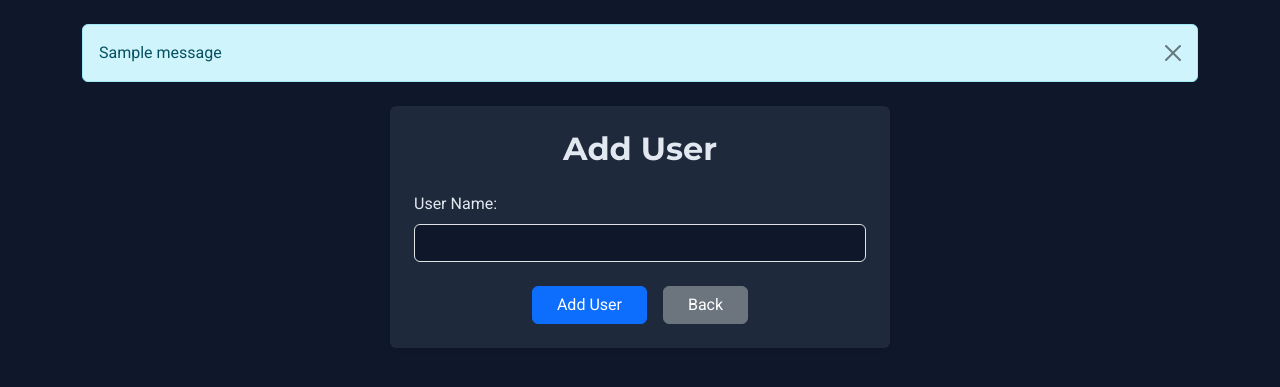
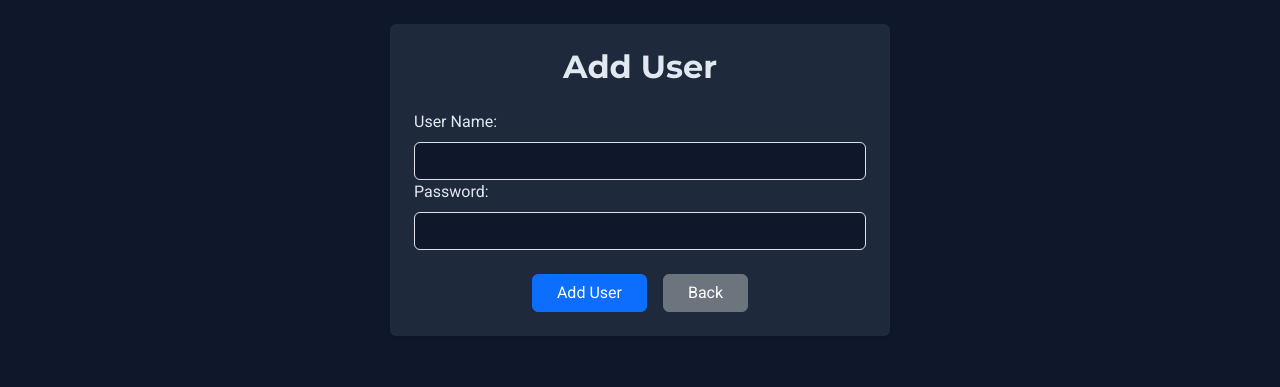
Before and after one commit to Tombunzel/moviwebApp, a Flask app: page /add_user in a window 1280 px wide. Shown: the top 387 px of the page. Run offline with Flask 3, Linux system fonts and the light colour scheme; tables that the repository leaves empty hold one stand-in row (values such as "Sample post"); one stand-in notice (Sample message) is shown; some libraries are stand-ins or nearby versions.

Commit message:
add password field, move flash message to base

```diff
--- a/templates/add_user.html
+++ b/templates/add_user.html
@@ -2,25 +2,14 @@
 
 {% block content %}
 <div class="container py-4">
-    {% with messages = get_flashed_messages() %}
-    {% if messages %}
-    <div id="flash-message" class="alert alert-info alert-dismissible fade show mb-4" role="alert">
-        <ul class="mb-0 list-unstyled">
-            {% for message in messages %}
-            <li>{{ message }}</li>
-            {% endfor %}
-        </ul>
-        <button type="button" class="btn-close" data-bs-dismiss="alert" aria-label="Close"></button>
-    </div>
-    {% endif %}
-    {% endwith %}
-
     <div class="card shadow-sm p-4 mx-auto" style="max-width: 500px;">
         <h2 class="text-center mb-4">Add User</h2>
         <form action="/add_user" method="post">
             <div class="mb-3">
                 <label for="name" class="form-label">User Name:</label>
                 <input type="text" class="form-control" id="name" name="name" required>
+                <label for="password" class="form-label">Password:</label>
+                <input type="password" class="form-control" id="password" name="password" required>
             </div>
             <div class="d-flex gap-3 justify-content-center mt-4">
                 <button type="submit" class="btn btn-primary px-4">Add User</button>
```
